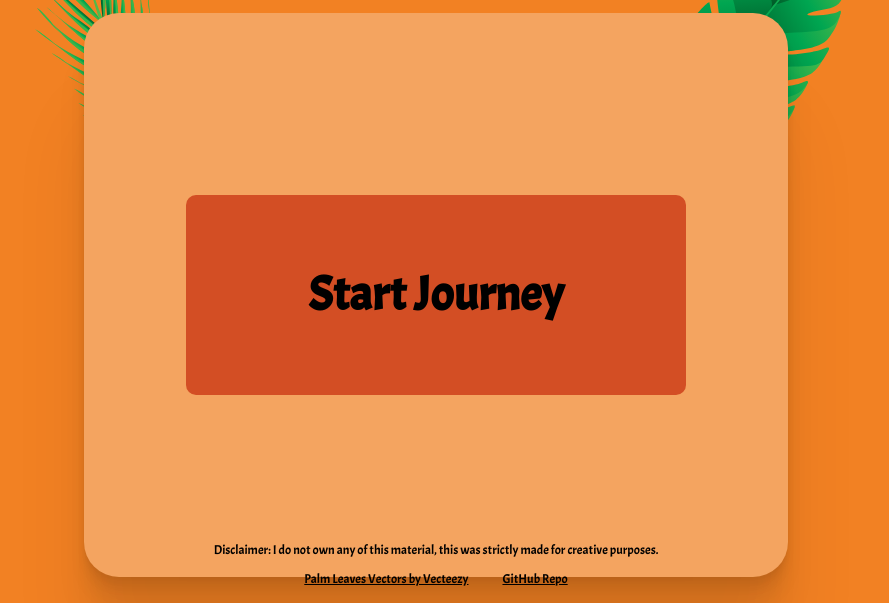
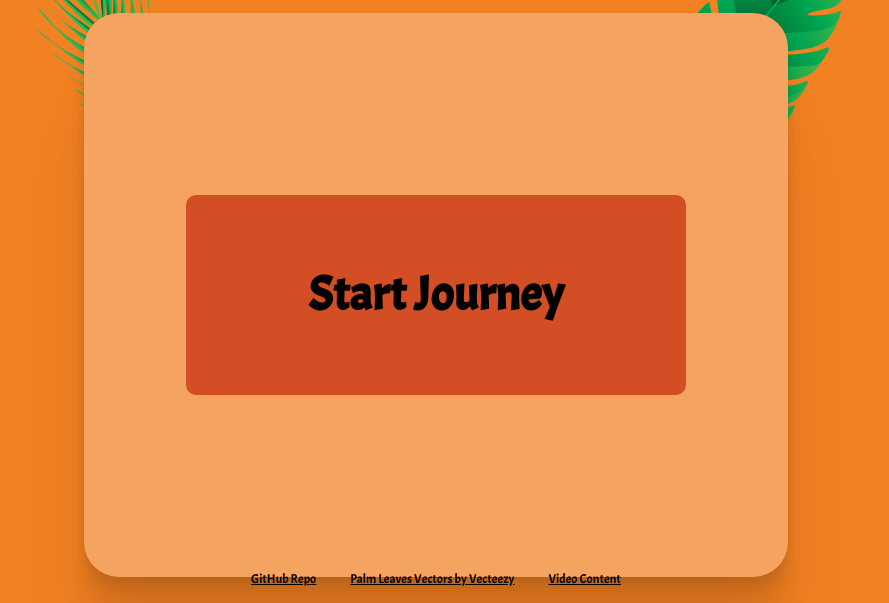
Before and after one commit to agrattan0820/Virtual-Safari, a plain HTML site: page index.html in a window 1280 px wide. Shown: the part 197-800 px from the top of the page, without its empty margins (204-1093 px from the left). Drawn offline with Linux system fonts and the light colour scheme.

Commit message:
Change to footer attributions

```diff
--- a/index.html
+++ b/index.html
@@ -32,14 +32,13 @@
       </div>
     </div>
     <footer>
-      <p>
-        Disclaimer: I do not own any of this material, this was strictly made
-        for creative purposes.
-      </p>
+      <a href="https://github.com/GameDog9988/Virtual-Safari">GitHub Repo</a>
       <a href="https://www.vecteezy.com/free-vector/palm-leaves"
         >Palm Leaves Vectors by Vecteezy</a
       >
-      <a href="https://github.com/GameDog9988/Virtual-Safari">GitHub Repo</a>
+      <a href="https://www.youtube.com/watch?v=UEmjeqfCmk4&t=367s"
+        >Video Content</a
+      >
     </footer>
     <script src="script.js"></script>
   </body>
```
